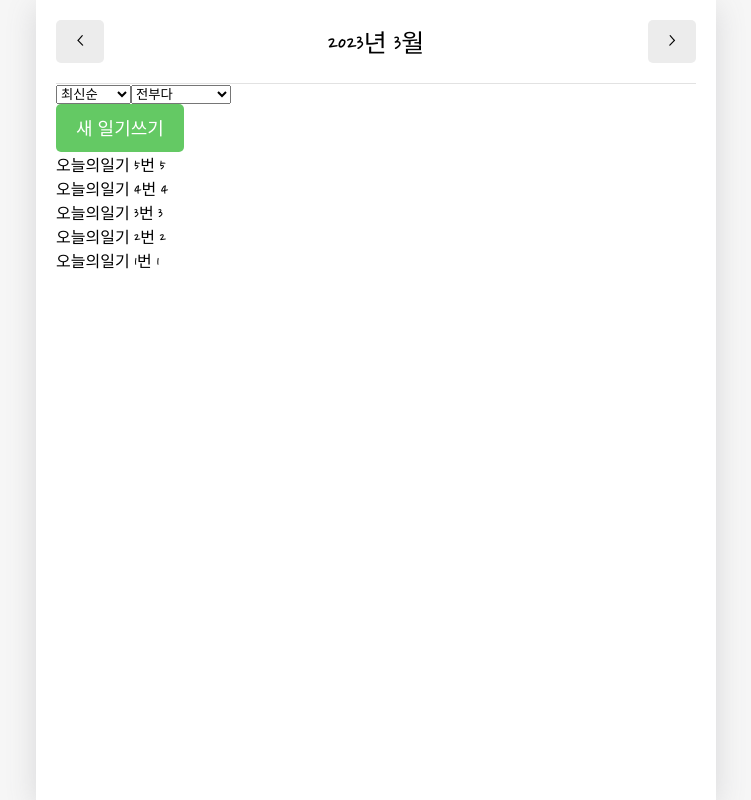
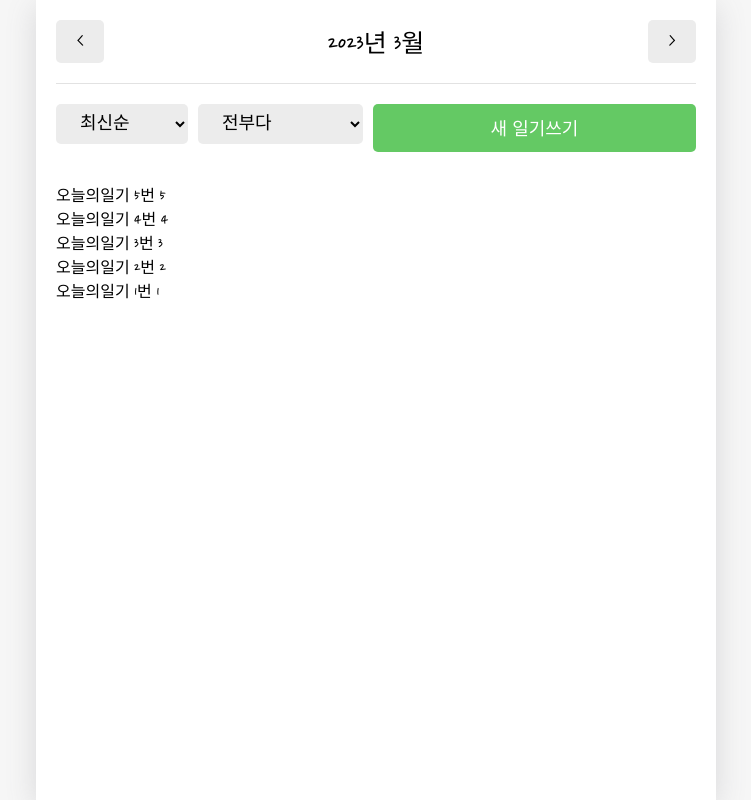
Before and after one commit to ukssss/React, a React (Create React App) app in the folder 01.udemy-react-example/react-practice/emotion-diary/: page / in a window 1280 px wide. Shown: the whole page, without its empty margins (264-1015 px from the left). Built offline with nearby package versions, Linux system fonts and the light colour scheme; a web font is replaced by a local one.

Commit message:
01-react-practice | add, 페이지 구현 - 홈(/) - menu_wrapper CSS 작업 #79

```diff
--- a/01.udemy-react-example/react-practice/emotion-diary/src/App.css
+++ b/01.udemy-react-example/react-practice/emotion-diary/src/App.css
@@ -98,3 +98,37 @@ header .head_btn_right {
 header button {
   font-family: 'Nanum Pen Script';
 }
+
+/* DiaryList */
+
+.DiaryList .menu_wrapper {
+  margin-top: 20px;
+  margin-bottom: 30px;
+
+  display: flex;
+  justify-content: space-between;
+}
+
+.DiaryList .menu_wrapper .right_col {
+  flex-grow: 1;
+}
+
+.DiaryList .menu_wrapper .right_col button {
+  width: 100%;
+}
+
+.DiaryList .ControlMenu {
+  margin-right: 10px;
+  border: none;
+  border-radius: 5px;
+  background-color: #ececec;
+
+  padding-top: 10px;
+  padding-bottom: 10px;
+  padding-left: 20px;
+  padding-right: 20px;
+
+  cursor: pointer;
+  font-family: 'Nanum Pen Script';
+  font-size: 18px;
+}
```
